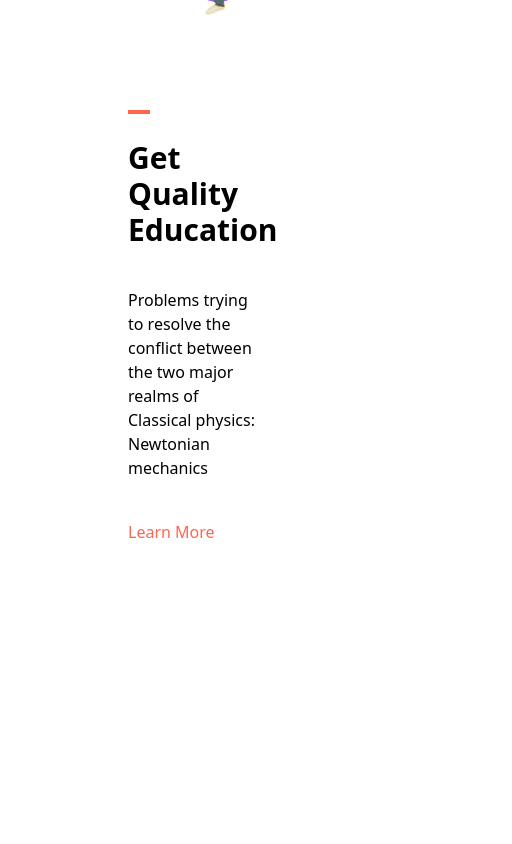
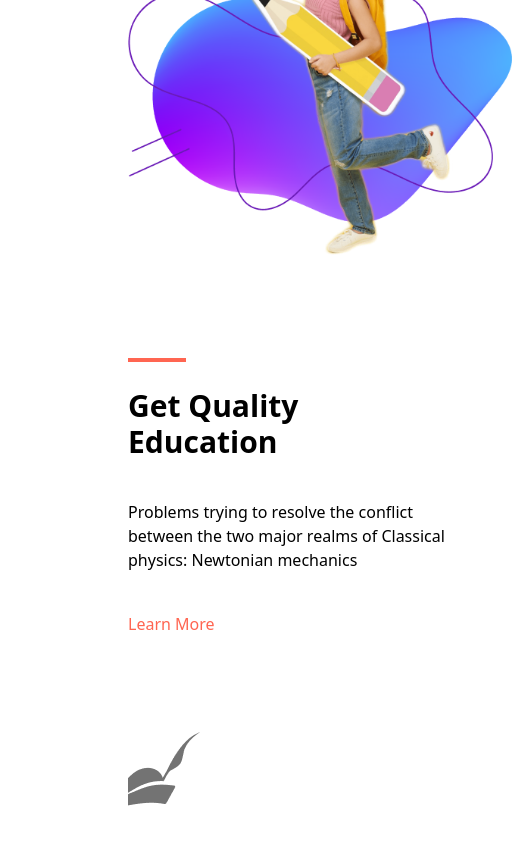
Before and after one commit to Godfred-Owusu/learning_site, a React (Create React App) app: page / in a window 390 px wide. Shown: the part 2254-3098 px from the top of the page, 512 px wide, since content can reach past the window. Before the commit the page ends 2846 px from the top, so only its background shows below. Built offline with nearby package versions, Linux system fonts and the light colour scheme.

Commit message:
Completed with the companies section

```diff
--- a/src/App.js
+++ b/src/App.js
@@ -1,4 +1,5 @@
 import './App.css';
+import { Companies } from './Components/Companies/Companies';
 import { Hero } from './Components/Hero/Hero';
 import { HeroCard } from './Components/HeroCards/HeroCard';
 import { NavBar } from './Components/NavBar/NavBar';
@@ -14,6 +15,7 @@ function App() {
       <HeroCard />
       </div>
       <Services />
+      <Companies />
     </div>
   );
 }
--- a/src/Components/Companies/Companies.js
+++ b/src/Components/Companies/Companies.js
@@ -2,6 +2,16 @@ import React from 'react'
 
 export const Companies = () => {
   return (
-    <div>Companies</div>
+    <section className='paddings'>
+      <marquee behavior="scroll">
+        <div className='flex justify-center items-center gap-20'>
+        <img src='../img/fa-brands-2.png' alt=''/>
+        <img src='../img/fa-brands-3.png' alt=''/>
+        <img src='../img/fa-brands-4.png' alt=''/>
+        <img src='../img/fa-brands-5.png' alt=''/>
+        <img src='../img/fa-brands-6.png' alt=''/>
+        </div>
+      </marquee>
+    </section>
   )
 }
--- a/src/Components/Services/Services.js
+++ b/src/Components/Services/Services.js
@@ -6,7 +6,7 @@ export const Services = () => {
 
     <div className='w-full grid lg:grid-cols-2 md:grid-col-1 items-center gap-20'>
       <div className=''>
-        <img src='../img/col-md-6.png' alt=''/>
+        <img className='max-w-sm' src='../img/col-md-6.png' alt=''/>
       </div>
       <div className=' w-full '>
         <p className='text-3xl font-bold w-1/2 py-10 relative service-title '>  Get Quality Education</p>
```
